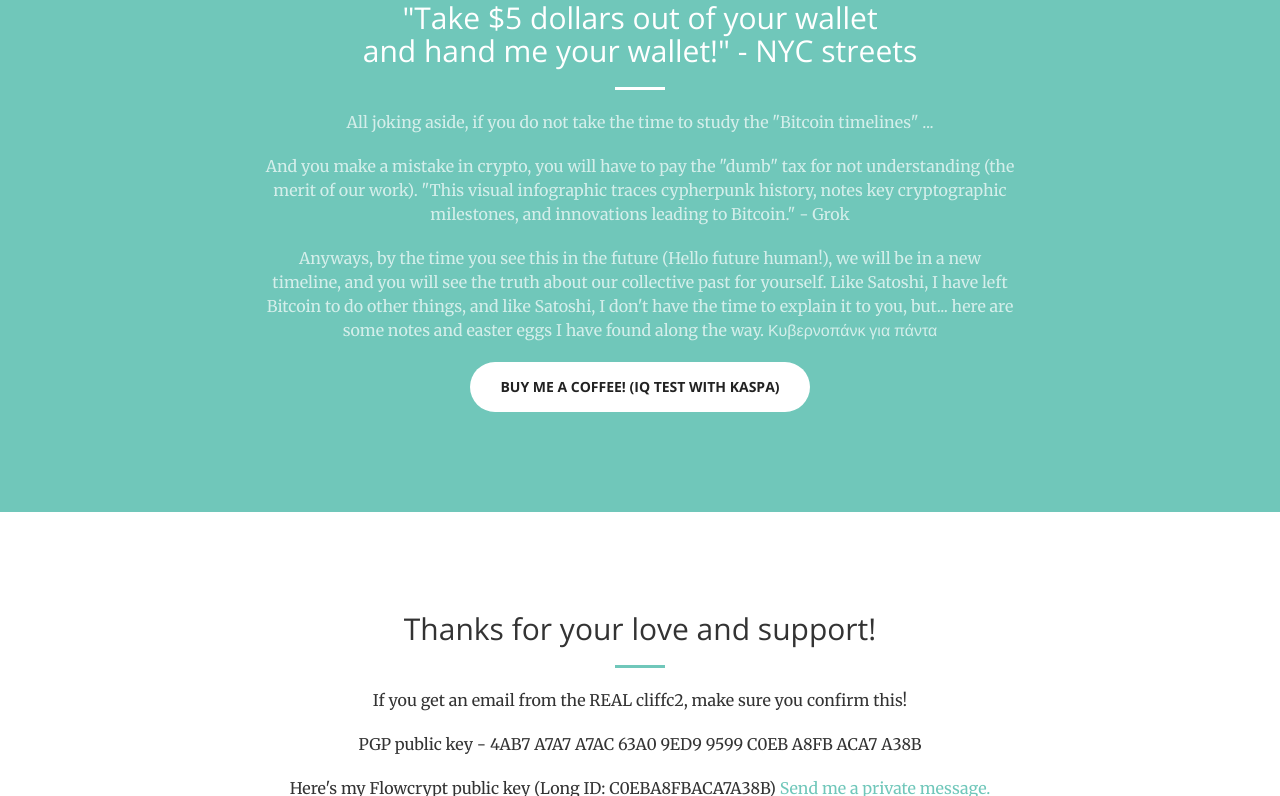
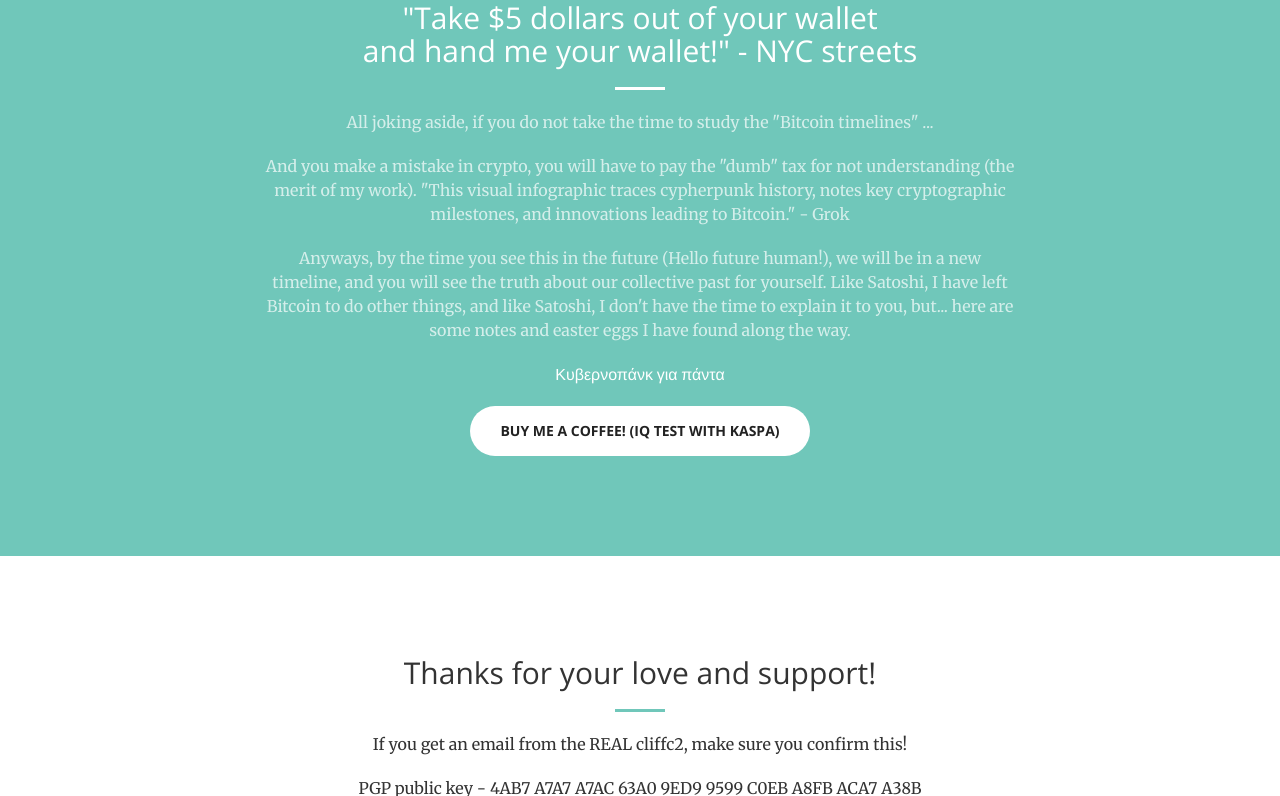
Before and after one commit to cliffc2/cliffc2.github.io, a Jekyll site: the page built from index.html, in a window 1280 px wide and 900 px high, scrolled down 4175 px, cut to the strip 104-900 px from the top of the window. Built offline with Jekyll 4.4.1, drawn with Linux system fonts in a browser that asks for light colours; Markdown is read by kramdown in place of the engine named in the settings.

Commit message:
Update call-to-action.html

```diff
--- a/_includes/call-to-action.html
+++ b/_includes/call-to-action.html
@@ -14,9 +14,10 @@
                 <h2 class="section-heading">"Take $5 dollars out of your wallet <br> and hand me your wallet!" - NYC streets</h2>
                 <hr class="light">
                  <p class="text-faded">All joking aside, if you do not take the time to study the "Bitcoin timelines" ...</p>
-                <p class="text-faded">And you make a mistake in crypto, you will have to pay the "dumb" tax for not understanding (the merit of our work). "This visual infographic traces cypherpunk history, notes key cryptographic milestones, and innovations leading to Bitcoin." - Grok </p>
+                <p class="text-faded">And you make a mistake in crypto, you will have to pay the "dumb" tax for not understanding (the merit of my work). "This visual infographic traces cypherpunk history, notes key cryptographic milestones, and innovations leading to Bitcoin." - Grok </p>
                <p></p>
-                <p class="text-faded">Anyways, by the time you see this in the future (Hello future human!), we will be in a new timeline, and you will see the truth about our collective past for yourself. Like Satoshi, I have left Bitcoin to do other things, and like Satoshi, I don't have the time to explain it to you, but... here are some notes and easter eggs I have found along the way. Κυβερνοπάνκ για πάντα</p>
+                <p class="text-faded">Anyways, by the time you see this in the future (Hello future human!), we will be in a new timeline, and you will see the truth about our collective past for yourself. Like Satoshi, I have left Bitcoin to do other things, and like Satoshi, I don't have the time to explain it to you, but... here are some notes and easter eggs I have found along the way.  </p>
+                <p>Κυβερνοπάνκ για πάντα</p>
                 <a href="https://kas.coffee/cliffc2" class="btn btn-default btn-xl">Buy me a coffee! (IQ test with Kaspa) </a>
             </div>
         </div>
```
